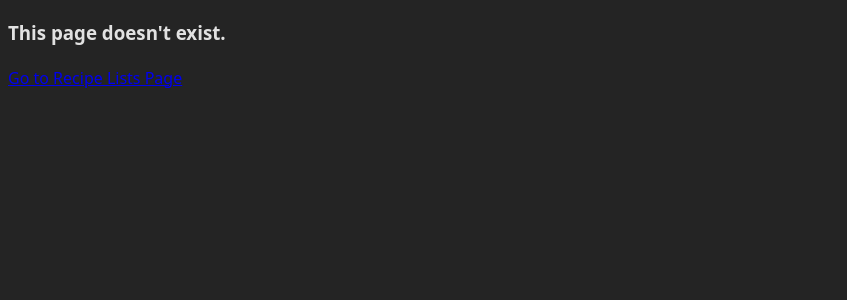
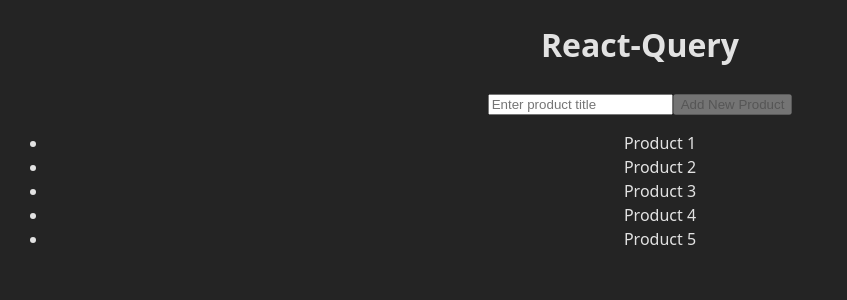
Before and after one commit to Aashi-25/Front-End-Web-Development, a React (Vite) app in the folder REACT JS/react-routing-and-custom-hooks/: page /reactquery in a window 1280 px wide. Shown: the top 300 px of the page, without its empty margins (0-847 px from the left). Built offline with nearby package versions, Linux system fonts and the light colour scheme.

Commit message:
React-Query done

```diff
--- a/REACT JS/react-routing-and-custom-hooks/package.json
+++ b/REACT JS/react-routing-and-custom-hooks/package.json
@@ -10,6 +10,7 @@
     "preview": "vite preview"
   },
   "dependencies": {
+    "@tanstack/react-query": "^5.75.7",
     "react": "^19.1.0",
     "react-dom": "^19.1.0",
     "react-hook-form": "^7.56.3",
--- a/REACT JS/react-routing-and-custom-hooks/src/App.jsx
+++ b/REACT JS/react-routing-and-custom-hooks/src/App.jsx
@@ -9,6 +9,7 @@
 import Hooks from './pages/react-hook-form/hooks';
 import UseMemoExample from './pages/UseMemo';
 import UseCallback from './pages/UseCallback';
+import ReactQuery from './pages/react-query';
 
 function CustomRoutes() {
   const element = useRoutes([
@@ -38,6 +39,10 @@
     {
       path : '/usecallback',
       element : <UseCallback/>
+    },
+    {
+      path : '/reactquery' ,
+      element : <ReactQuery/>
     }
   ])
   return element;
--- a/REACT JS/react-routing-and-custom-hooks/src/main.jsx
+++ b/REACT JS/react-routing-and-custom-hooks/src/main.jsx
@@ -4,9 +4,15 @@
 import App from './App.jsx'
 import { BrowserRouter } from 'react-router-dom'
 import ReactDOM from 'react-dom/client';
+import { QueryClient, QueryClientProvider } from '@tanstack/react-query'
+
+const queryClient = new QueryClient();
 
 ReactDOM.createRoot(document.getElementById('root')).render(
   <BrowserRouter>
-    <App/>
+  <QueryClientProvider client={queryClient}>
+      <App/>
+  </QueryClientProvider>
+
   </BrowserRouter>
 )
--- /dev/null
+++ b/REACT JS/react-routing-and-custom-hooks/src/pages/react-query/api/index.js
@@ -0,0 +1,41 @@
+const productList = [
+    {
+        title : 'Product 1' ,
+        id : 1
+    },
+    {
+        title : 'Product 2' ,
+        id : 2
+    },
+    {
+        title : 'Product 3' ,
+        id : 3
+    },
+    {
+        title : 'Product 4' ,
+        id : 4
+    },
+    {
+        title : 'Product 5' ,
+        id : 5
+    },
+
+]
+
+export const fetchListofProducts = async()=>{
+    await new Promise((resolve) => setTimeout(resolve , 1000));
+
+    return productList;
+};
+
+export const addNewProduct = async(productTitle)=>{
+    await new Promise((resolve) => setTimeout(resolve,1000));
+
+    const newCreatedProduct = {
+        id : productList.length + 1,
+        title : productTitle,
+    };
+    productList.push(newCreatedProduct);
+
+    return newCreatedProduct;
+}
--- /dev/null
+++ b/REACT JS/react-routing-and-custom-hooks/src/pages/react-query/index.jsx
@@ -0,0 +1,53 @@
+import { useMutation, useQuery, useQueryClient } from '@tanstack/react-query';
+import React, { use, useState } from 'react'
+import { addNewProduct, fetchListofProducts } from './api';
+
+function ReactQuery() {
+    const {data : productList , isLoading} = useQuery({
+        queryKey : ['productList'],
+        queryFn : () => fetchListofProducts()
+    });
+
+    const [productTitle , setproductTitle] = useState('');
+
+    const getQueryClient = useQueryClient();
+
+    const {mutateAsync : handleAddNewProductMutation} = useMutation({
+        mutationFn : addNewProduct,
+        onSuccess : () => {
+            getQueryClient.invalidateQueries(['productList']);
+        }
+    })
+
+    async function handleAddNewProduct(){
+        await handleAddNewProductMutation(productTitle);
+        setproductTitle("");
+    }
+
+    if(isLoading) return <h1>Loading products! Please Wait.</h1>
+
+  return (
+    <div style={{textAlign : 'center'}}>
+        <h1>
+            React-Query
+        </h1>
+        <div>
+            <input name='name' value={productTitle} onChange={(event) => setproductTitle(event.target.value)} placeholder='Enter product title'/>
+            <button onClick = {handleAddNewProduct}
+            disabled={productTitle.trim() === ""} type='button'>Add New Product</button>
+        </div>
+        <ul>
+            {
+                productList?.length > 0 ?
+                productList.map(product => <li key = {product.id}> {product.title}
+                </li>) :
+                (
+                    <h3>No Product Found</h3>
+                )
+            }
+        </ul>
+    </div>
+  )
+}
+
+export default ReactQuery;
```
Also changed, not shown: 1 other file (tests, documents, lock files or other folders).
